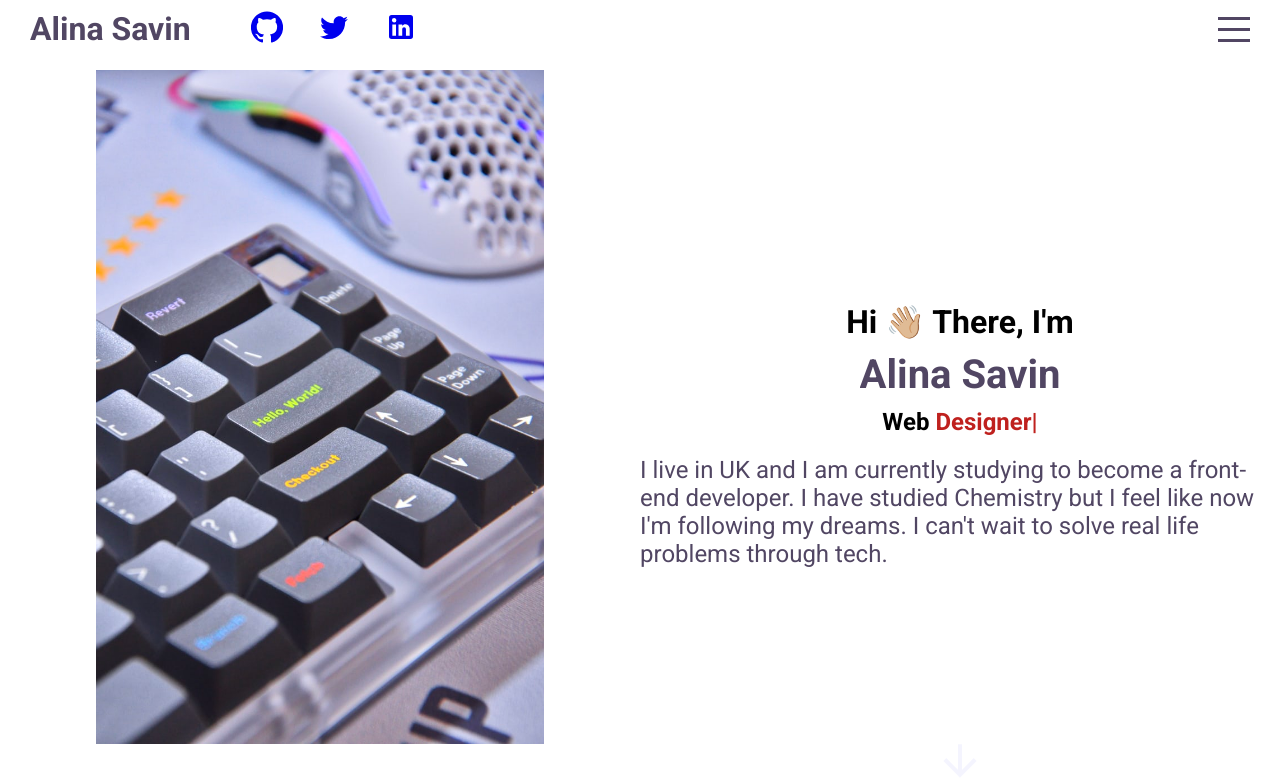
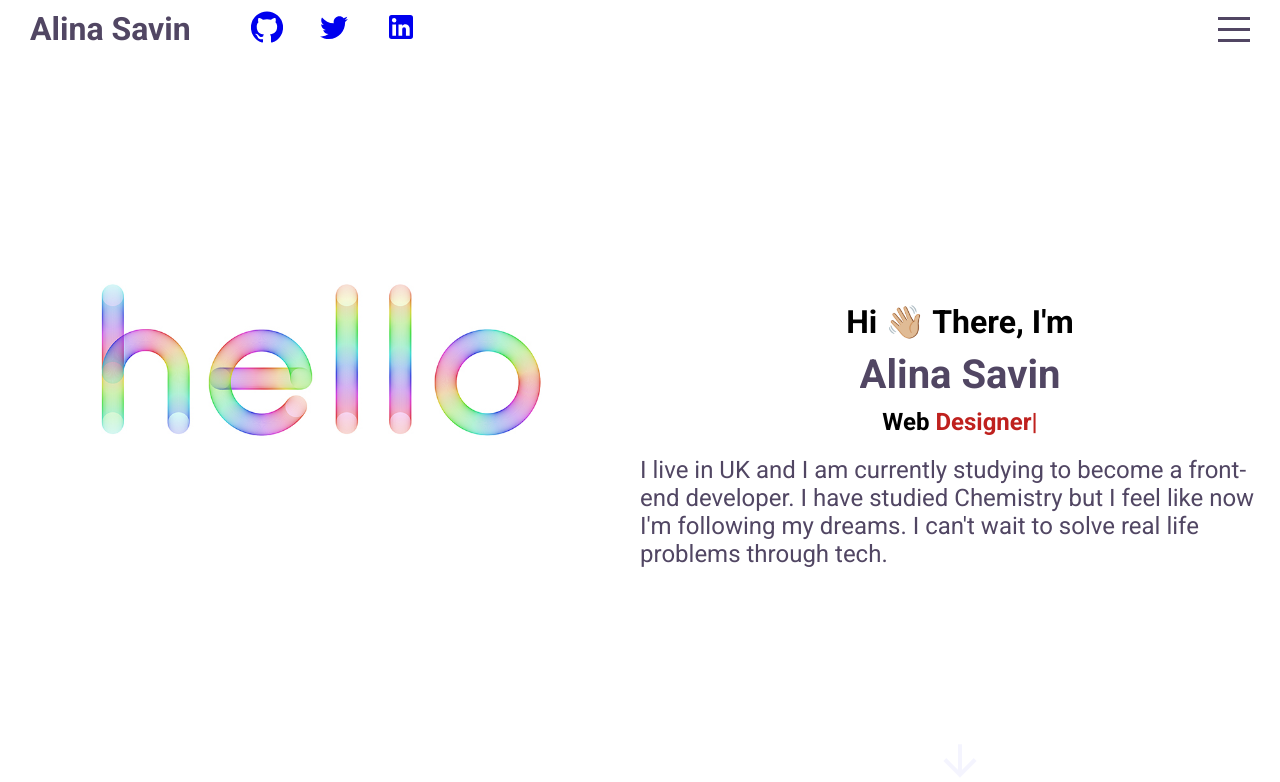
Before and after one commit to SchoolOfCode/w18_new-technology-example-alinasavin, a React (Create React App) app in the folder portfolio-sass/: page / in a window 1280 px wide. Shown: the top 782 px of the page. Built offline with nearby package versions, Linux system fonts and the light colour scheme; the HTML template or start-up script is replaced by a standard one.

Commit message:
projects added

```diff
--- a/portfolio-sass/src/components/intro/Intro.js
+++ b/portfolio-sass/src/components/intro/Intro.js
@@ -18,7 +18,7 @@ const Intro = () => {
     <div className="intro" id="intro">
       <div className="left">
         <div className="imgContainer">
-          <img src="/assets/hello.jpeg" alt="profile"></img>
+          <img src="/assets/hello1.jpeg" alt="profile"></img>
         </div>
       </div>
       <div className="right">
--- a/portfolio-sass/src/components/intro/intro.scss
+++ b/portfolio-sass/src/components/intro/intro.scss
@@ -16,20 +16,16 @@
     overflow: hidden;
 
     .imgContainer {
-      // width: 700px;
-      // height: 700px;
       @include flexJustify(center);
 
       img {
-        // border-radius: 50%;
+        margin-top: 200px;
         width: 70%;
         height: 50%;
-        // margin-bottom: 150px;
 
         @include mobile {
           width: 40%;
-          // height: 50%;
-          // margin-top: 50px;
+          margin-top: 100px;
         }
       }
     }
--- a/portfolio-sass/src/components/projects/projects.scss
+++ b/portfolio-sass/src/components/projects/projects.scss
@@ -101,7 +101,7 @@
 
             p {
               font-size: fontSize(small);
-              margin: 5px 0;
+              margin: 10px 0;
               overflow: hidden;
               display: block;
 
--- a/portfolio-sass/src/data.js
+++ b/portfolio-sass/src/data.js
@@ -163,10 +163,12 @@ export const dataWorks = [
   },
   {
     id: 3,
-    icon: './assets/writing.png',
-    title: 'Branding',
-    desc: 'Lorem Ipsum is simply dummy text of the printing and typesetting industry.',
-    img: 'https://i.pinimg.com/originals/a9/f6/94/a9f69465d972a004ad581f245d6ad581.jpg',
+    icon: './assets/mobile.png',
+    title: 'Plantasty',
+    desc: 'React app created to help people reduce meat and dairy consumption from their diets. The website allows the user to create and generate a costumised daily meal plan based on the user diet preference',
+    img: '/assets/plantasty.png',
+    github:
+      'https://github.com/SchoolOfCode/w15_collaborative-react-project-team-f-plantasty',
   },
 ];
 
```
Also changed, not shown: portfolio-sass/public/assets/hello1.jpeg (added), portfolio-sass/public/assets/plantasty.png (added).
